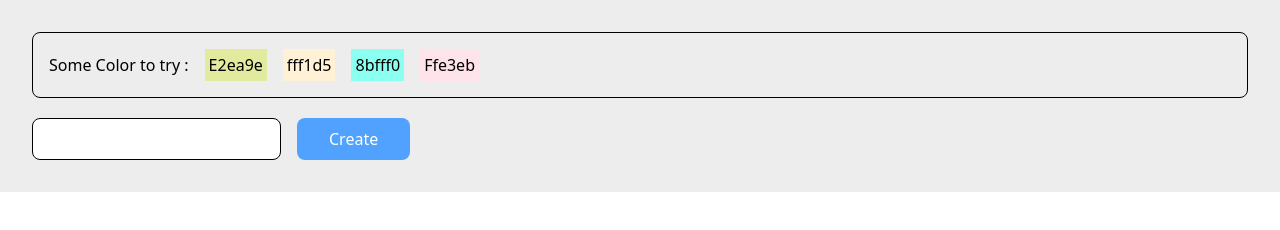
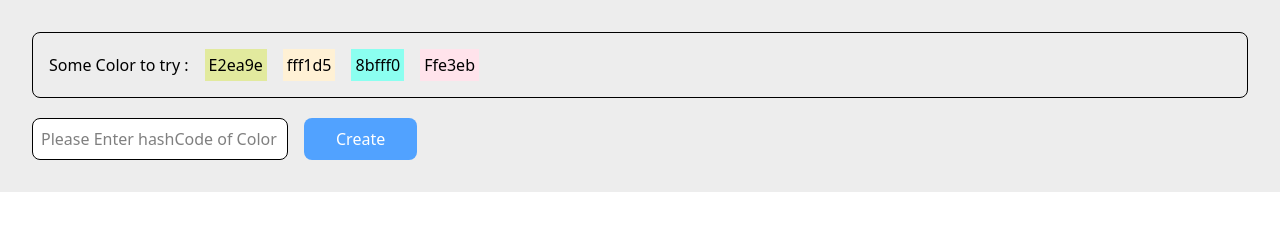
Before and after one commit to patelajay745/chai-cohort, a plain HTML site: page dom-challenges/bg-changer/index.html in a window 1280 px wide. Drawn offline with nearby package versions, Linux system fonts and the light colour scheme.

Commit message:
completed closure challenge

```diff
--- a/dom-challenges/bg-changer/index.html
+++ b/dom-challenges/bg-changer/index.html
@@ -18,9 +18,10 @@
       <div class="flex">
         <input
           maxlength="6"
+          placeholder="Please Enter hashCode of Color"
           id="userInput"
           type="text"
-          class="rounded-lg border-1 bg-white p-2"
+          class="rounded-lg border-1 bg-white p-2 min-w-64"
         />
         <button
           id="btnCreate"
```
